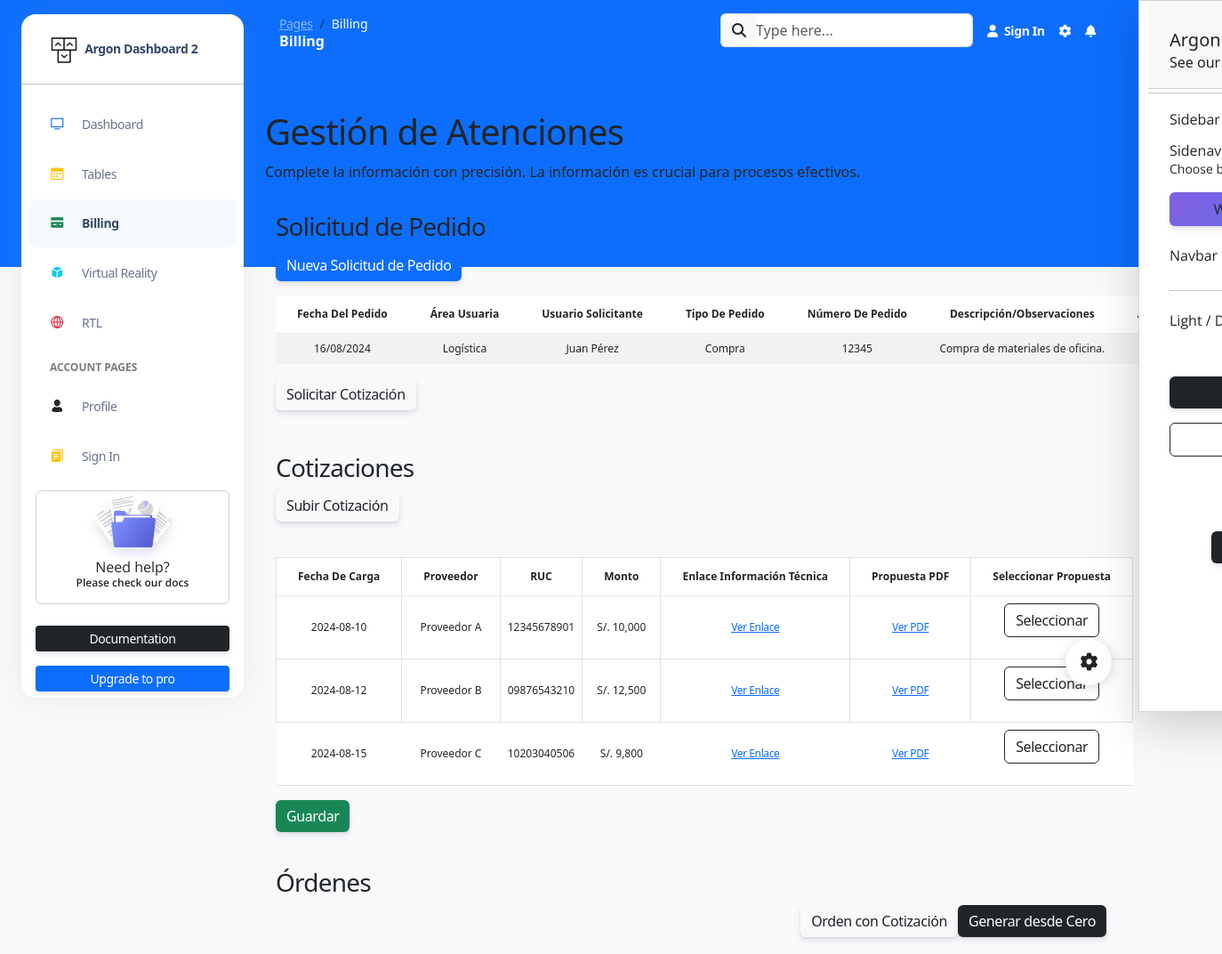
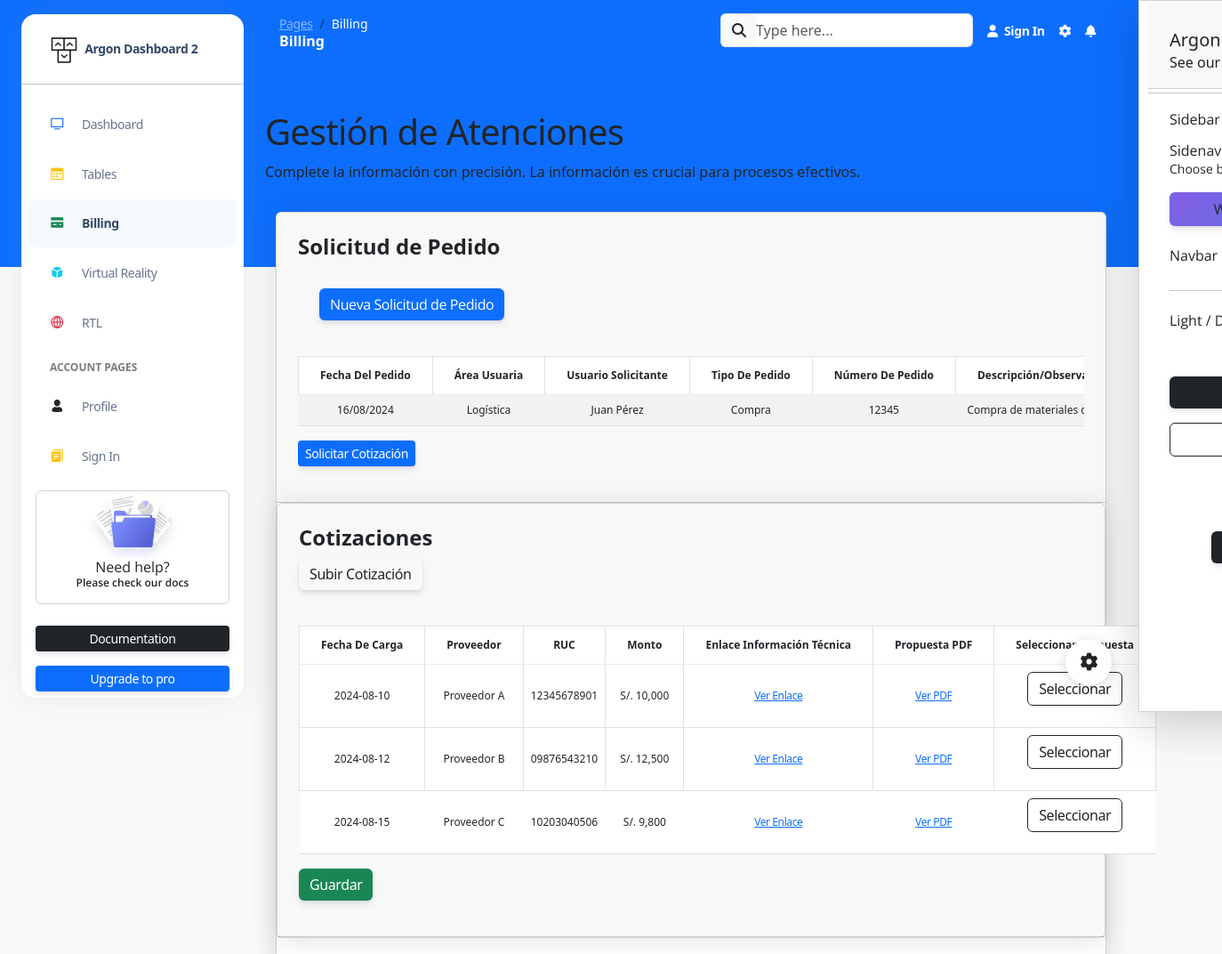
Before and after one commit to franlisboaabad/portal_proveedores, a website: page pages_portal/expediente_detalle.html in a window 1280 px wide. Shown: the top 1072 px of the page at 89% size, 1374 px wide, since content can reach past the window. Drawn offline with nearby package versions, Linux system fonts and the light colour scheme.

Commit message:
update_formularios
fdassad

```diff
--- a/pages_portal/expediente_detalle.html
+++ b/pages_portal/expediente_detalle.html
@@ -275,9 +275,11 @@
     <!-- End Navbar -->
     <div class="container-fluid py-4">
 
-      <link rel="stylesheet" href="https://stackpath.bootstrapcdn.com/bootstrap/5.3.0/css/bootstrap.min.css">
-
               <!-- contenido -->
+              <head>
+                <meta charset="UTF-8">
+                <meta name="viewport" content="width=device-width, initial-scale=1.0">
+                <title>Lista de Atenciones</title>
                 <style>
                     .container {
                         margin-top: 2rem;
@@ -414,14 +416,22 @@
 <body>
     <div class="container">
         <!-- Título de Solicitud de Pedido -->
-        <h3>Solicitud de Pedido</h3>
+        <div class="card pb-5">
+          <div class="card-header">
+            <h5 class="card-title">Solicitud de Pedido</h5>
+             <div class="card-body">
 
             <!-- Botón para Nueva Solicitud de Pedido -->
             <button type="button" class="btn btn-primary" data-bs-toggle="modal" data-bs-target="#modalSolicitud">Nueva Solicitud de Pedido</button>
 
             <!-- Tabla de Solicitudes de Pedido -->
-        <div class="table-container">
-            <table class="table table-striped">
+            <div>
+          </div>
+        </div>
+
+        <div class="table-responsive">
+
+            <table class="table table-striped table-bordered">
                 <thead>
                     <tr>
                         <th>Fecha del Pedido</th>
@@ -446,10 +456,12 @@
 
                 </tbody>
             </table>
+            <button type="button" class="btn btn-primary btn-sm" data-bs-toggle="modal" data-bs-target="#modalCotizacion">Solicitar Cotización</button>
         </div>
 
         <!-- Botón para enviar solicitud de cotización (solo para logística) -->
-        <button type="button" class="btn btn-manage" data-bs-toggle="modal" data-bs-target="#modalCotizacion">Solicitar Cotización</button>
+
+
       </div>
 
     <!-- Modal para Nueva Solicitud de Pedido -->
@@ -563,9 +575,13 @@
 
           <!-- COTIZACIONES -->
 
+        <!-- Título de Solicitud de Pedido -->
+
           <body>
-            <div class="container">
-                <h3>Cotizaciones</h3>
+            <div class="card">
+              <div class="card-header"</div>
+                <h5 class="card-title">Cotizaciones</h3>
+
                 <button class="btn btn-manage" data-bs-toggle="modal" data-bs-target="#modalSubirCotizacion">Subir Cotización</button>
 
                 <!-- Tabla de Cotizaciones -->
@@ -613,6 +629,7 @@
                     </tbody>
                 </table>
                 <button class="btn btn-success">Guardar</button>
+              </div>
             </div>
 
             <!-- Modal para Subir Cotización -->
```
Lines whose indentation alone changed are shown as unchanged.
